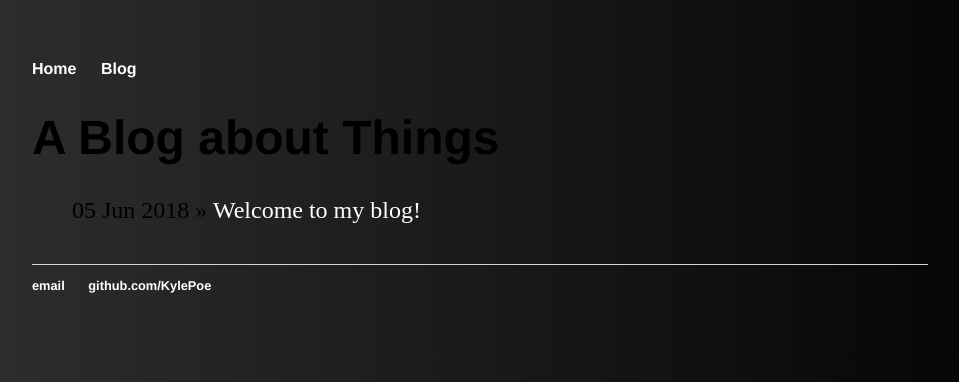
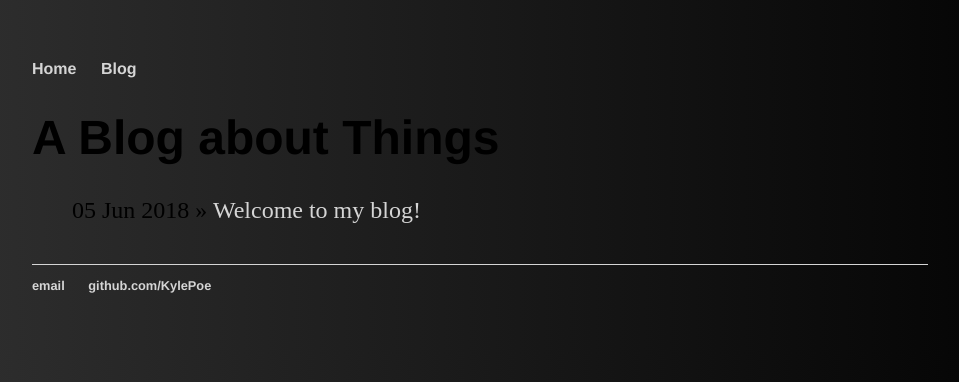
Before and after one commit to KylePoe/kylepoe.info, a Jekyll site: the page built from blog/index.html, in a window 1280 px wide. Shown: the top 382 px of the page, without its empty margins (160-1119 px from the left). Built offline with Jekyll 4.4.1, drawn with Linux system fonts in a browser that asks for light colours.

Commit message:
Update main.css

```diff
--- a/css/main.css
+++ b/css/main.css
@@ -2,6 +2,9 @@ body {
     margin: 60px auto;
     width: 70%;
     background: linear-gradient(-90deg,#000000, #333333);
+}
+title {
+    color: #FFFFFF
 }
 nav ul, footer ul {
     font-family:'Helvetica', 'Arial', 'Sans-Serif';
@@ -15,7 +18,7 @@ nav ul li, footer ul li {
 }
 a {
     text-decoration: none;
-    color: #FFFFFF;
+    color: #d5d5d5;
 }
 a:hover {
     text-decoration: underline;
```
